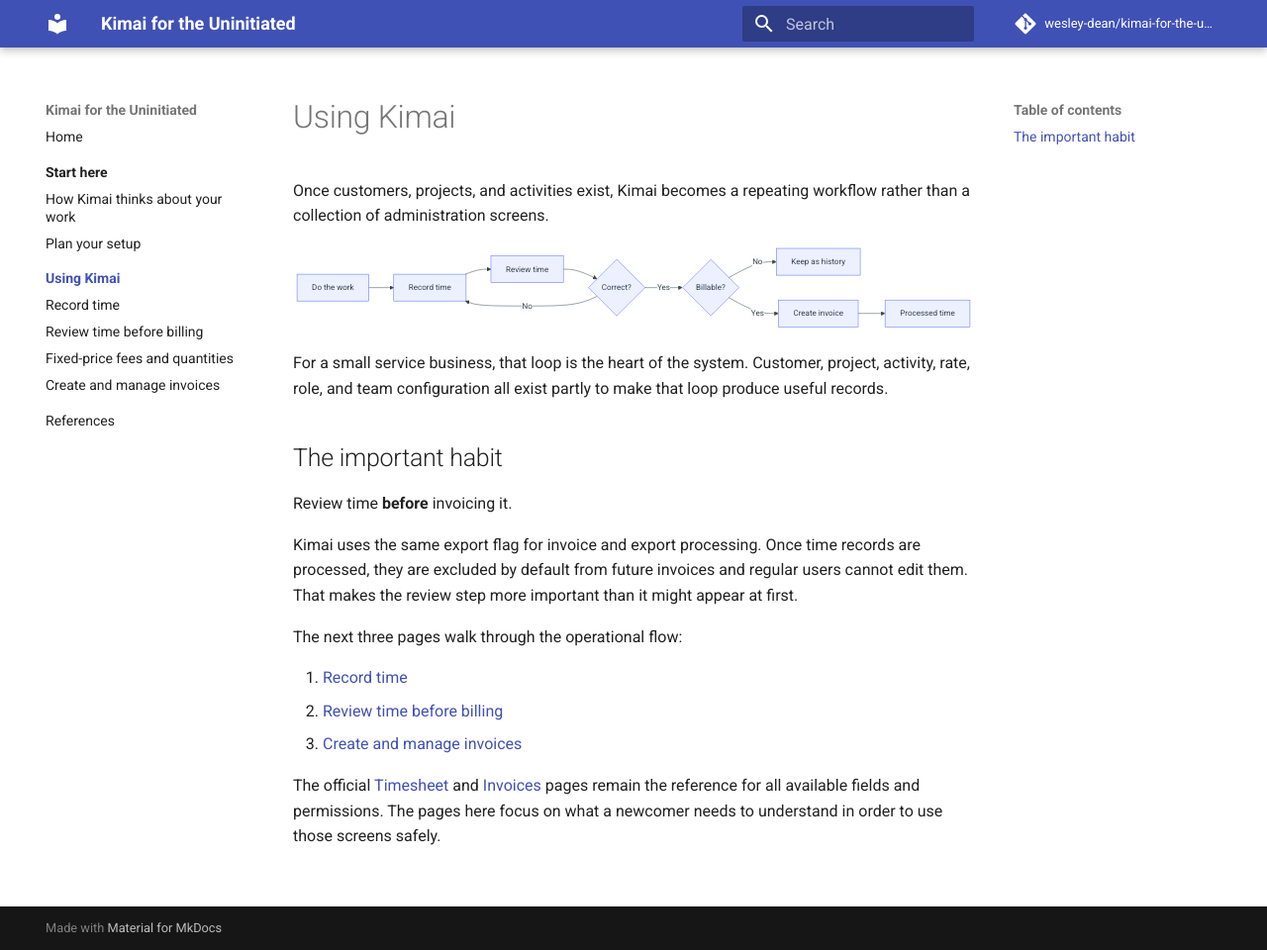
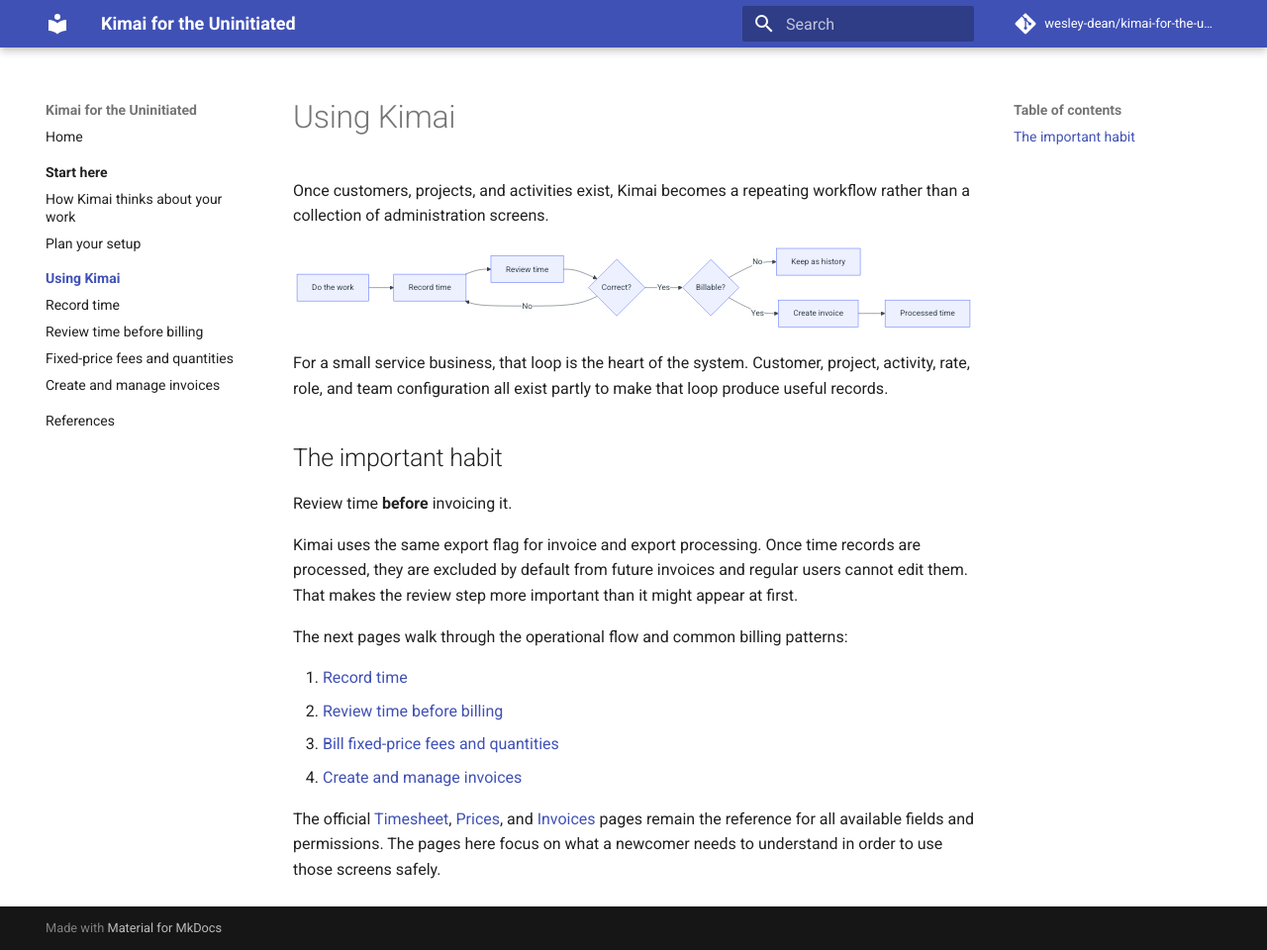
Before and after one commit to wesley-dean/kimai-for-the-uninitiated, an MkDocs documentation site: the page built from docs/using-kimai/index.md, in a window 1280 px wide and 960 px high. Shown: the whole window at 99% size. Built offline with MkDocs 1.6.1 and Material for MkDocs 9.7.7, drawn with Linux system fonts in a browser that asks for light colours; comment, search, counter and statistics services are not loaded.

Commit message:
Link fixed-price billing guide

```diff
--- a/docs/using-kimai/index.md
+++ b/docs/using-kimai/index.md
@@ -22,10 +22,11 @@ Review time **before** invoicing it.
 
 Kimai uses the same export flag for invoice and export processing.  Once time records are processed, they are excluded by default from future invoices and regular users cannot edit them.  That makes the review step more important than it might appear at first.
 
-The next three pages walk through the operational flow:
+The next pages walk through the operational flow and common billing patterns:
 
 1. [Record time](record-time.md)
 2. [Review time before billing](review-time.md)
-3. [Create and manage invoices](create-invoice.md)
+3. [Bill fixed-price fees and quantities](fixed-price-fees.md)
+4. [Create and manage invoices](create-invoice.md)
 
-The official [Timesheet](https://www.kimai.org/documentation/timesheet.html) and [Invoices](https://www.kimai.org/documentation/invoices.html) pages remain the reference for all available fields and permissions.  The pages here focus on what a newcomer needs to understand in order to use those screens safely.
+The official [Timesheet](https://www.kimai.org/documentation/timesheet.html), [Prices](https://www.kimai.org/documentation/rates.html), and [Invoices](https://www.kimai.org/documentation/invoices.html) pages remain the reference for all available fields and permissions.  The pages here focus on what a newcomer needs to understand in order to use those screens safely.
```
